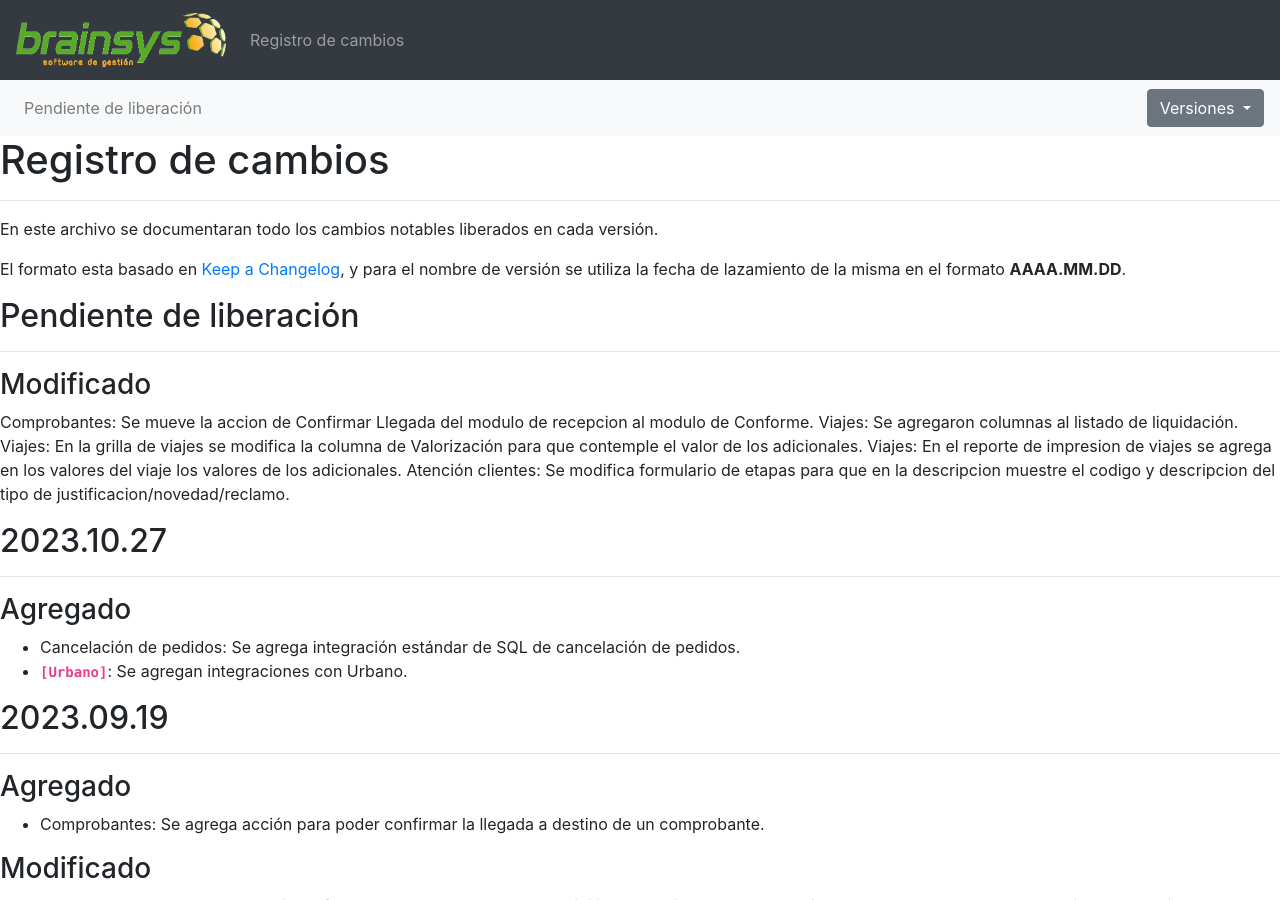
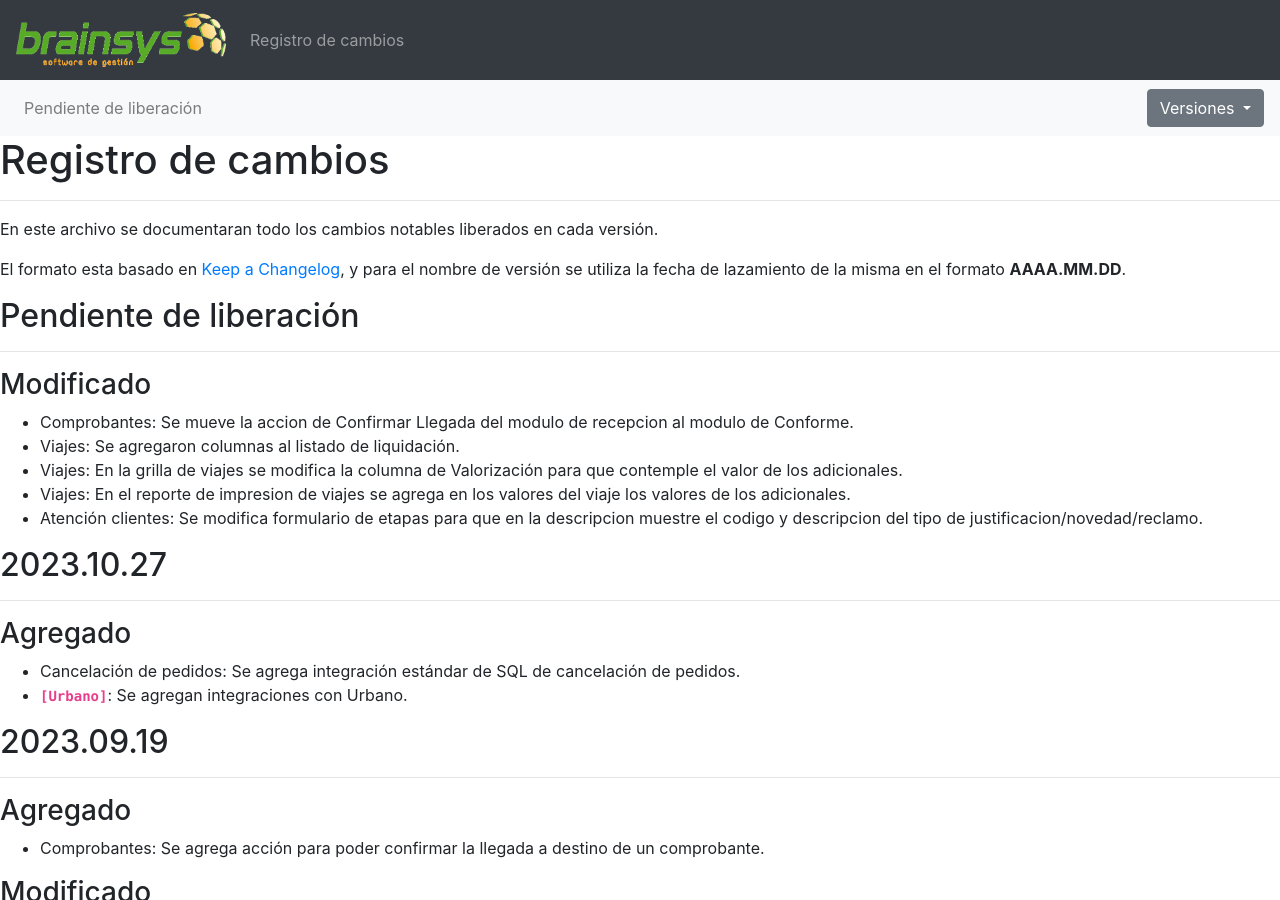
Before and after one commit to brainsys-arsaad/versionado, a Jekyll site: the page built from registro-cambios.markdown, in a window 1280 px wide and 900 px high. Built offline with Jekyll 4.4.1, drawn with Linux system fonts in a browser that asks for light colours.

```diff
--- a/registro-cambios.markdown
+++ b/registro-cambios.markdown
@@ -101,11 +101,11 @@ El formato esta basado en [Keep a Changelog](https://keepachangelog.com/es-ES/1.
 ---
 
 ### Modificado
-Comprobantes: Se mueve la accion de Confirmar Llegada del modulo de recepcion al modulo de Conforme.
-Viajes: Se agregaron columnas al listado de liquidación.
-Viajes: En la grilla de viajes se modifica la columna de Valorización para que contemple el valor de los adicionales.
-Viajes: En el reporte de impresion de viajes se agrega en los valores del viaje los valores de los adicionales.
-Atención clientes: Se modifica formulario de etapas para que en la descripcion muestre el codigo y descripcion del tipo de justificacion/novedad/reclamo.
+- Comprobantes: Se mueve la accion de Confirmar Llegada del modulo de recepcion al modulo de Conforme.
+- Viajes: Se agregaron columnas al listado de liquidación.
+- Viajes: En la grilla de viajes se modifica la columna de Valorización para que contemple el valor de los adicionales.
+- Viajes: En el reporte de impresion de viajes se agrega en los valores del viaje los valores de los adicionales.
+- Atención clientes: Se modifica formulario de etapas para que en la descripcion muestre el codigo y descripcion del tipo de justificacion/novedad/reclamo.
 
 ## 2023.10.27
 ---
```
